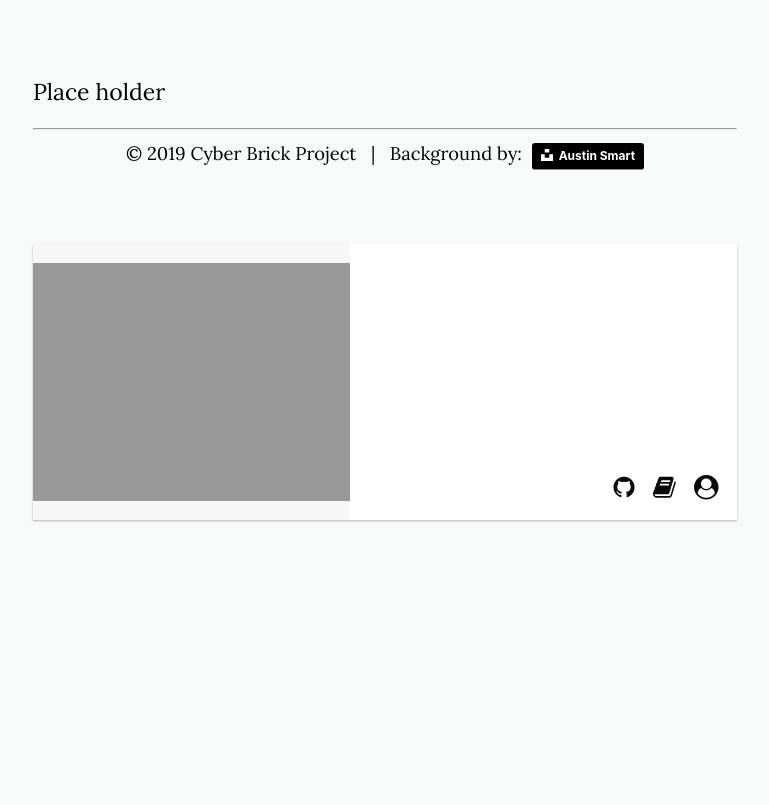
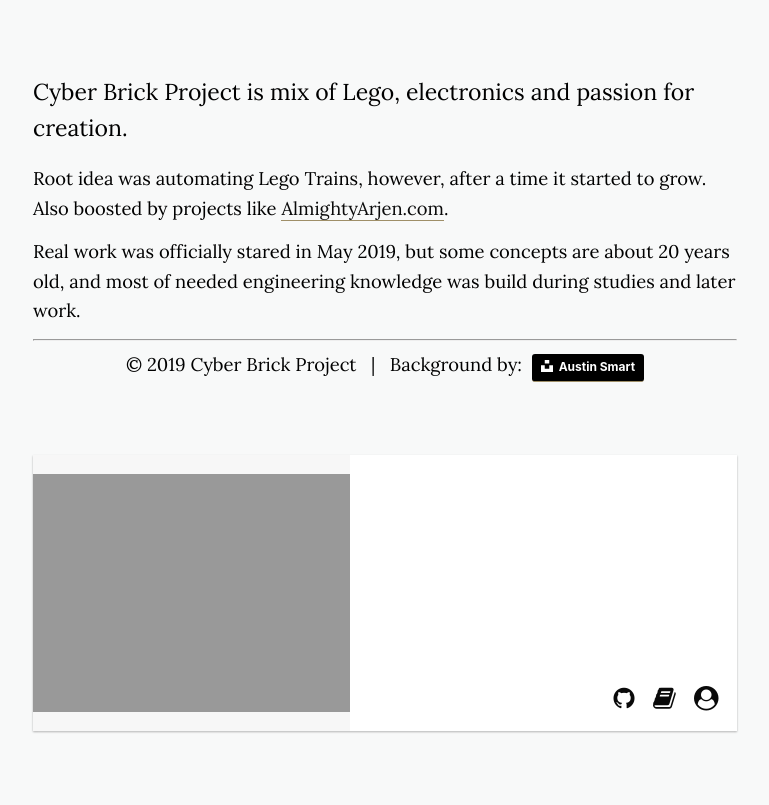
Before and after one commit to cyber-brick-project/cyber-brick-project.github.io, a Jekyll site: the page built from _posts/2019-09-19-about-cyber-brick-project.markdown, in a window 1280 px wide. Shown: the part 644-1449 px from the top of the page, without its empty margins (255-1024 px from the left). Built offline with Jekyll 4.4.1, drawn with Linux system fonts in a browser that asks for light colours; nearby versions of some CDN libraries; before the commit the page ends 1237 px from its top, so only the background shows below that.

Commit message:
About page

```diff
--- a/_posts/2019-09-19-about-cyber-brick-project.markdown
+++ b/_posts/2019-09-19-about-cyber-brick-project.markdown
@@ -9,4 +9,10 @@ image: /assets/images/austin-smart-vPe0ltATD2k-unsplash.jpg
 image-sm: /assets/images/austin-smart-vPe0ltATD2k-unsplash-small.jpg
 bgCredential: <a style="background-color:black;color:white;text-decoration:none;padding:4px 6px;font-family:-apple-system, BlinkMacSystemFont, &quot;San Francisco&quot;, &quot;Helvetica Neue&quot;, Helvetica, Ubuntu, Roboto, Noto, &quot;Segoe UI&quot;, Arial, sans-serif;font-size:12px;font-weight:bold;line-height:1.2;display:inline-block;border-radius:3px" href="https://unsplash.com/@austinsmart?utm_medium=referral&amp;utm_campaign=photographer-credit&amp;utm_content=creditBadge" target="_blank" rel="noopener noreferrer" title="Download free do whatever you want high-resolution photos from Austin Smart"><span style="display:inline-block;padding:2px 3px"><svg xmlns="http://www.w3.org/2000/svg" style="height:12px;width:auto;position:relative;vertical-align:middle;top:-2px;fill:white" viewBox="0 0 32 32"><title>unsplash-logo</title><path d="M10 9V0h12v9H10zm12 5h10v18H0V14h10v9h12v-9z"></path></svg></span><span style="display:inline-block;padding:2px 3px">Austin Smart</span></a>
 ---
-Place holder
+Cyber Brick Project is mix of Lego, electronics and passion for creation.
+
+Root idea was automating Lego Trains, however, after a time it started to grow. Also boosted by projects like
+[AlmightyArjen.com](http://www.almightyarjen.com/){:target="_blank"}.
+
+Real work was officially stared in May 2019, but some concepts are about 20 years old, and most of
+needed engineering knowledge was build during studies and later work.
```
